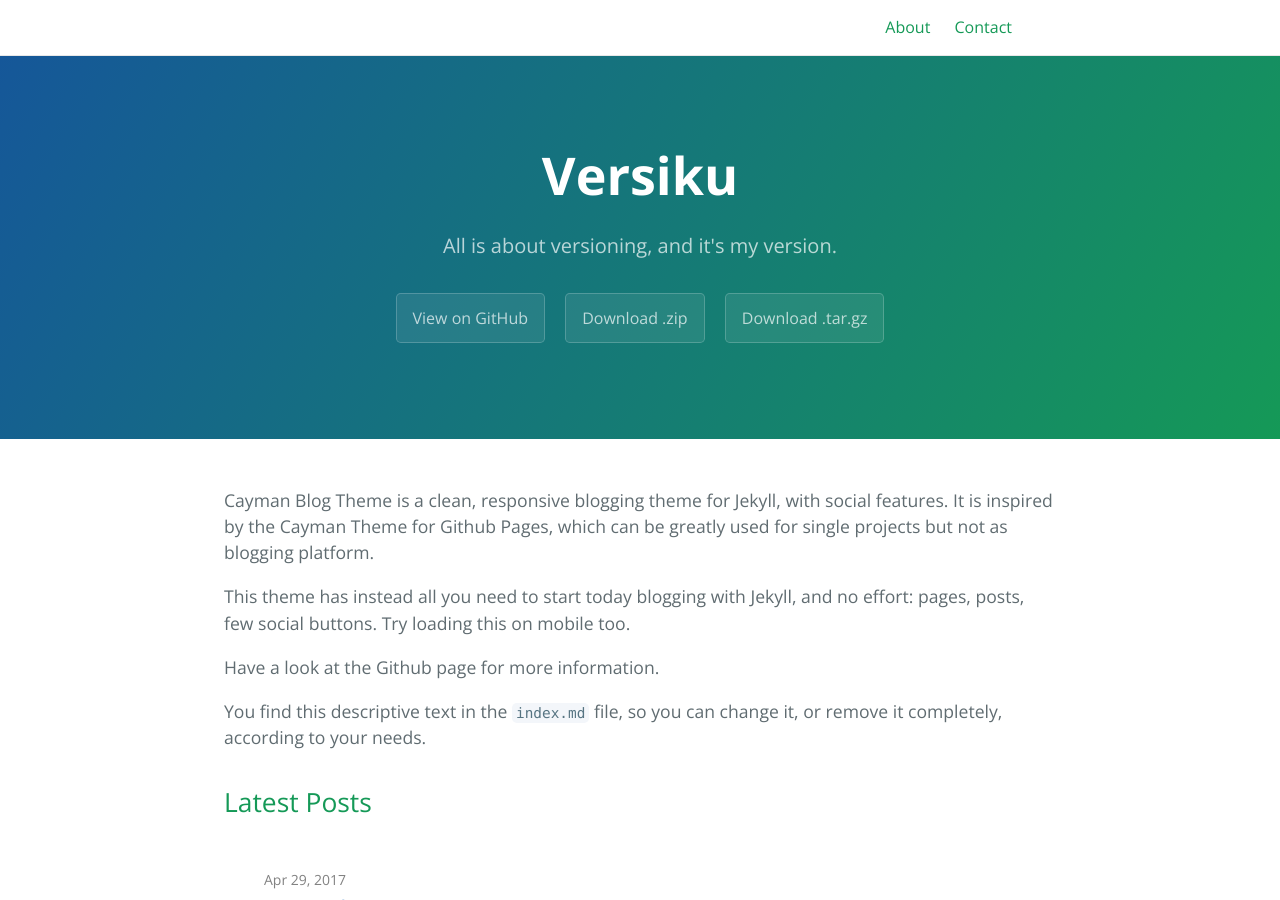
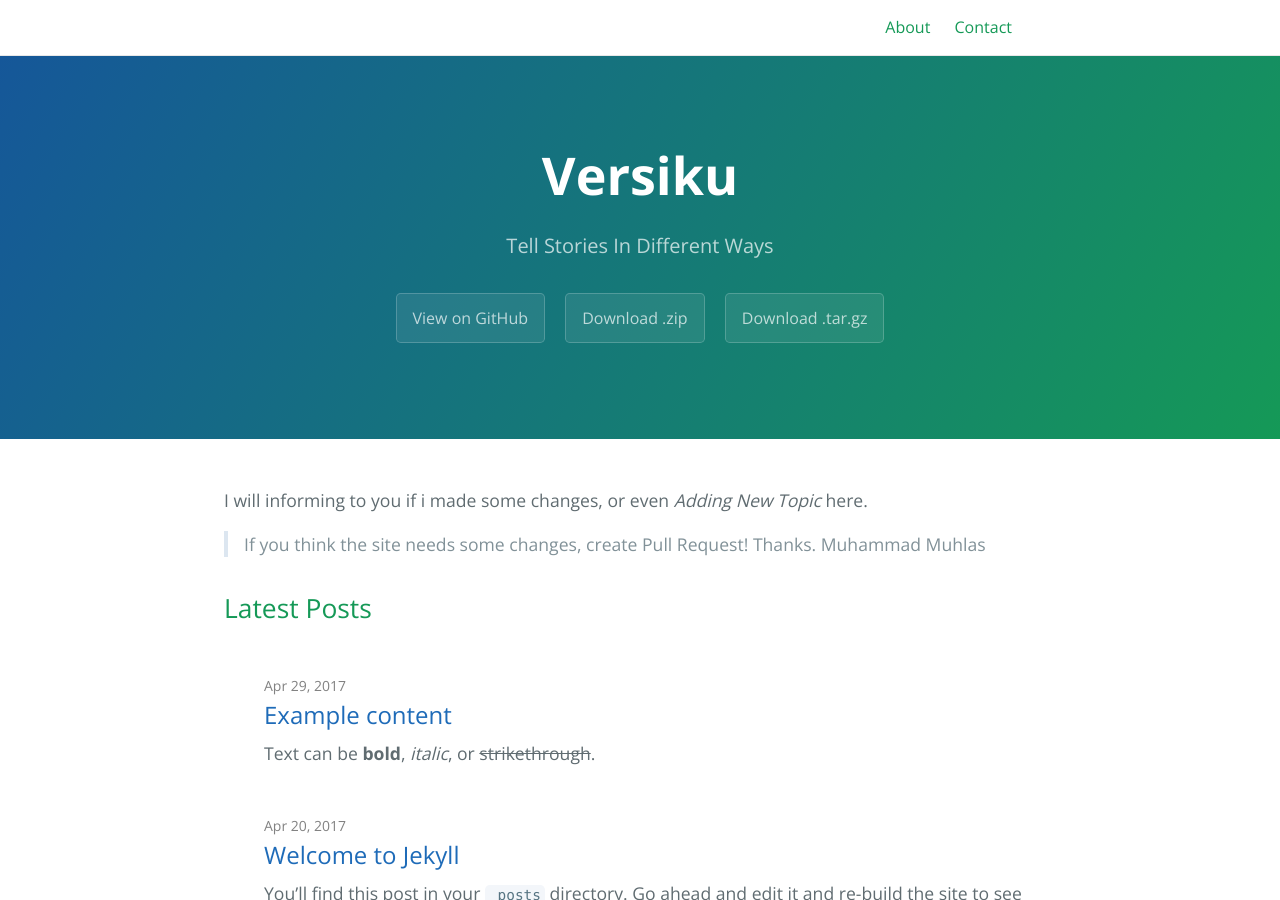
Before and after one commit to versiku/versiku.com, a Jekyll site: the page built from index.md, in a window 1280 px wide and 900 px high. Built offline with Jekyll 4.4.1, drawn with Linux system fonts in a browser that asks for light colours.

Commit message:
tidy up
Signed-off-by: Muhammad Muhlas <muhammadmuhlas3@gmail.com>

```diff
--- a/_config.yml
+++ b/_config.yml
@@ -1,9 +1,9 @@
 title: Versiku
-description: All is about versioning, and it's my version.
+description: Tell Stories In Different Ways
 show_downloads: true
 
-baseurl: "/" # change this to the subpath of your site, e.g. /blog. Leave it empty if you don't need it.
-url: "https://versiku.com" # change this to the base hostname & protocol for your site
+baseurl: # change this to the subpath of your site, e.g. /blog. Leave it empty if you don't need it.
+url: # change this to the base hostname & protocol for your site
 
 google_analytics: UA-117502873-2
 # cayman-blog date format
--- a/index.md
+++ b/index.md
@@ -1,17 +1,9 @@
 ---
-#
-# Here you can change the text shown in the Home page before the Latest Posts section.
-#
-# Edit cayman-blog's home layout in _layouts instead if you wanna make some changes
-# See: https://jekyllrb.com/docs/themes/#overriding-theme-defaults
-#
 layout: home
 ---
 
-Cayman Blog Theme is a clean, responsive blogging theme for Jekyll, with social features. It is inspired by the Cayman Theme for Github Pages, which can be greatly used for single projects but not as blogging platform.
+I will informing to you if i made some changes, or even *Adding New Topic* here.
 
-This theme has instead all you need to start today blogging with Jekyll, and no effort: pages, posts, few social buttons. Try loading this on mobile too.
 
-Have a look at the Github page for more information.
-
-You find this descriptive text in the `index.md` file, so you can change it, or remove it completely, according to your needs.
+> If you think the site needs some changes, create Pull Request! Thanks.
+> Muhammad Muhlas
```
Also changed, not shown: about.md (+3 -4 lines).
